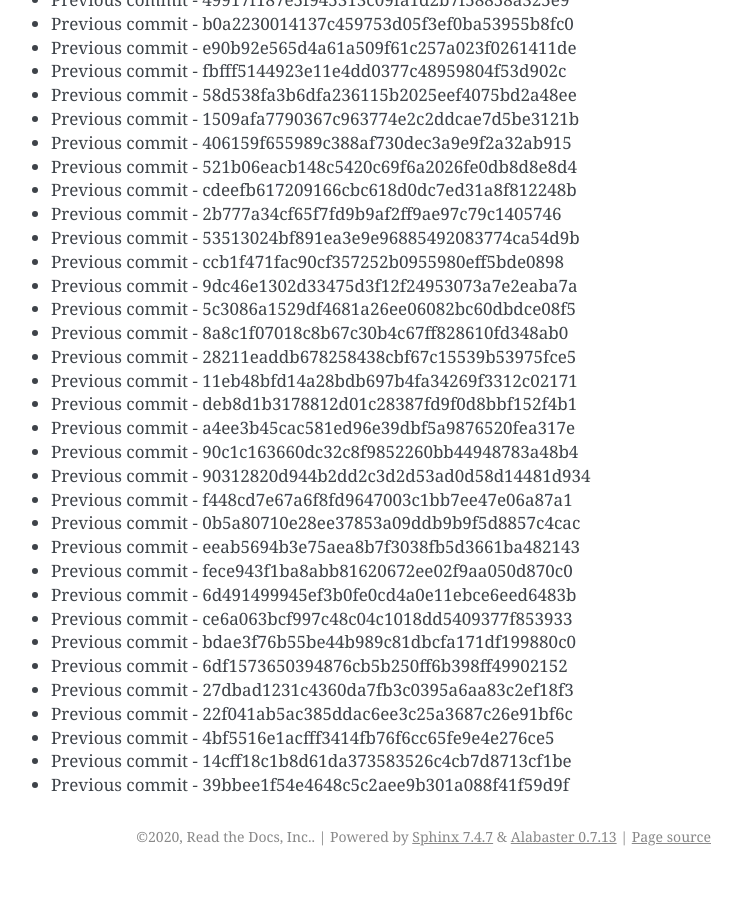
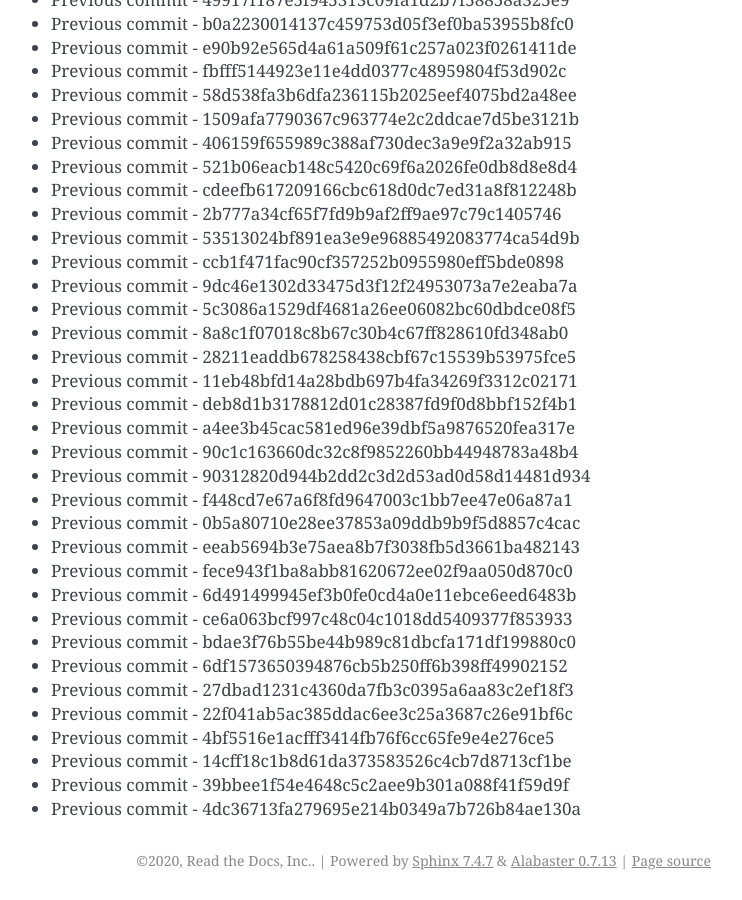
Before and after one commit to readthedocs/rtd-git-stresstest, a Sphinx documentation site: the page built from docs/updates.rst, in a window 1280 px wide and 900 px high, scrolled down 11269 px. Shown: the whole window, without its empty margins (399-1141 px from the left). Built offline with Sphinx 7.4.7, drawn with Linux system fonts in a browser that asks for light colours; before the commit the page ends 12145 px from its top, so only the background shows below that.

Commit message:
Generating commit from previous: 4dc36713fa279695e214b0349a7b726b84ae130a

```diff
--- a/docs/updates.rst
+++ b/docs/updates.rst
@@ -505,3 +505,4 @@ It can be tested for any performance characteristics.
 * Previous commit - 4bf5516e1acfff3414fb76f6cc65fe9e4e276ce5
 * Previous commit - 14cff18c1b8d61da373583526c4cb7d8713cf1be
 * Previous commit - 39bbee1f54e4648c5c2aee9b301a088f41f59d9f
+* Previous commit - 4dc36713fa279695e214b0349a7b726b84ae130a
```
